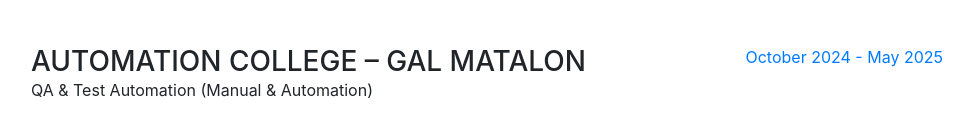
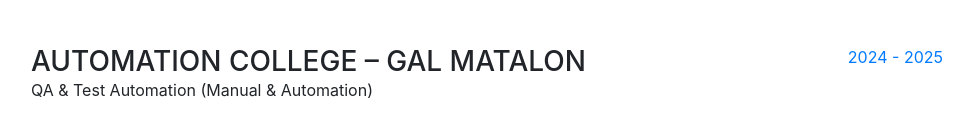
Before and after one commit to ShonHosman/Resume, a website with bundled scripts: page index.html in a window 1280 px wide. Shown: the part 2001-2138 px from the top of the page, without its empty margins (289-1262 px from the left). Built offline with nearby package versions, Linux system fonts and the light colour scheme; a web font is replaced by a local one.

Commit message:
Update index.html

```diff
--- a/index.html
+++ b/index.html
@@ -172,7 +172,7 @@
 
             </div>
             <div class="resume-date text-md-right">
-              <span class="text-primary">October 2024 - May 2025</span>
+              <span class="text-primary">2024 - 2025</span>
             </div>
           </div>
 
```
